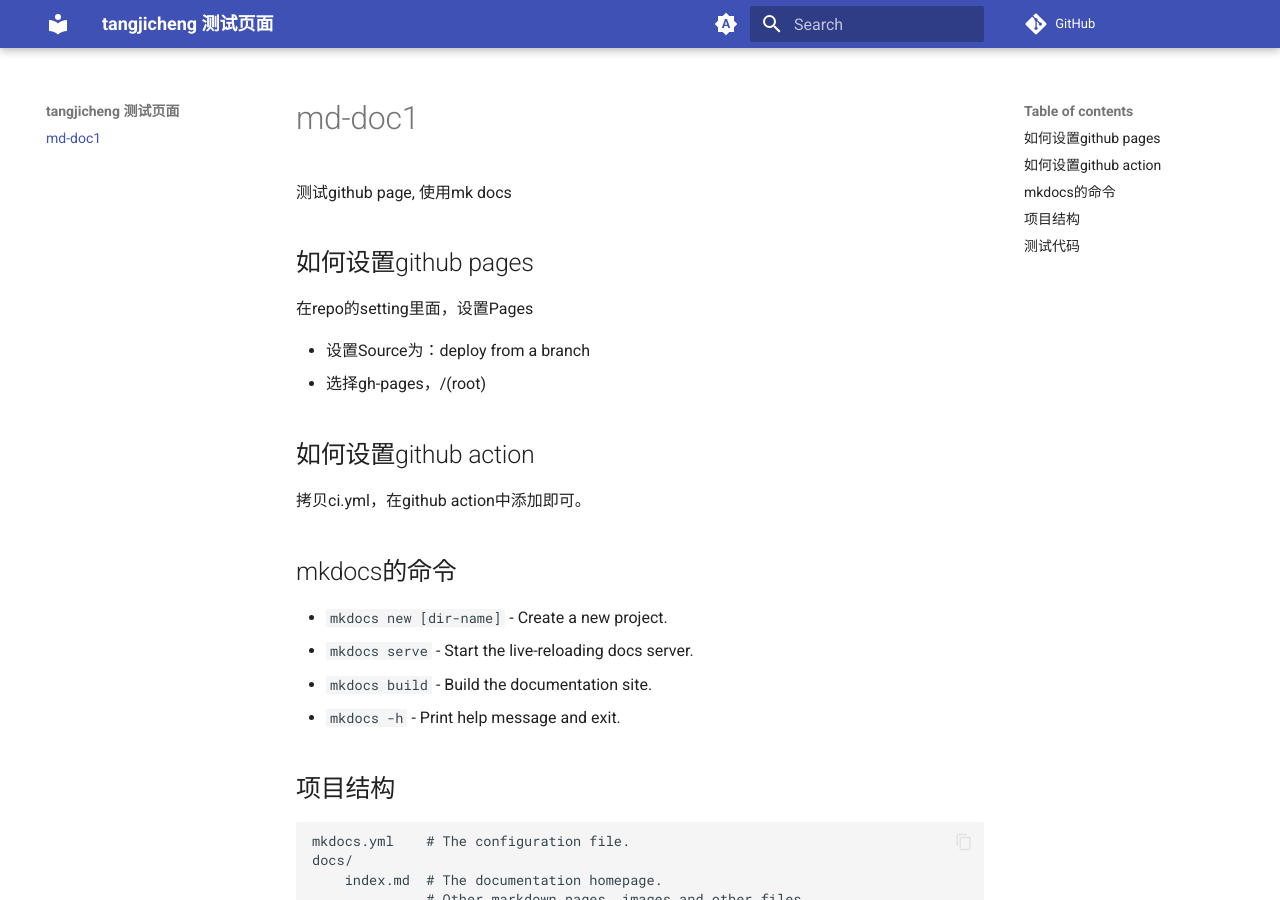
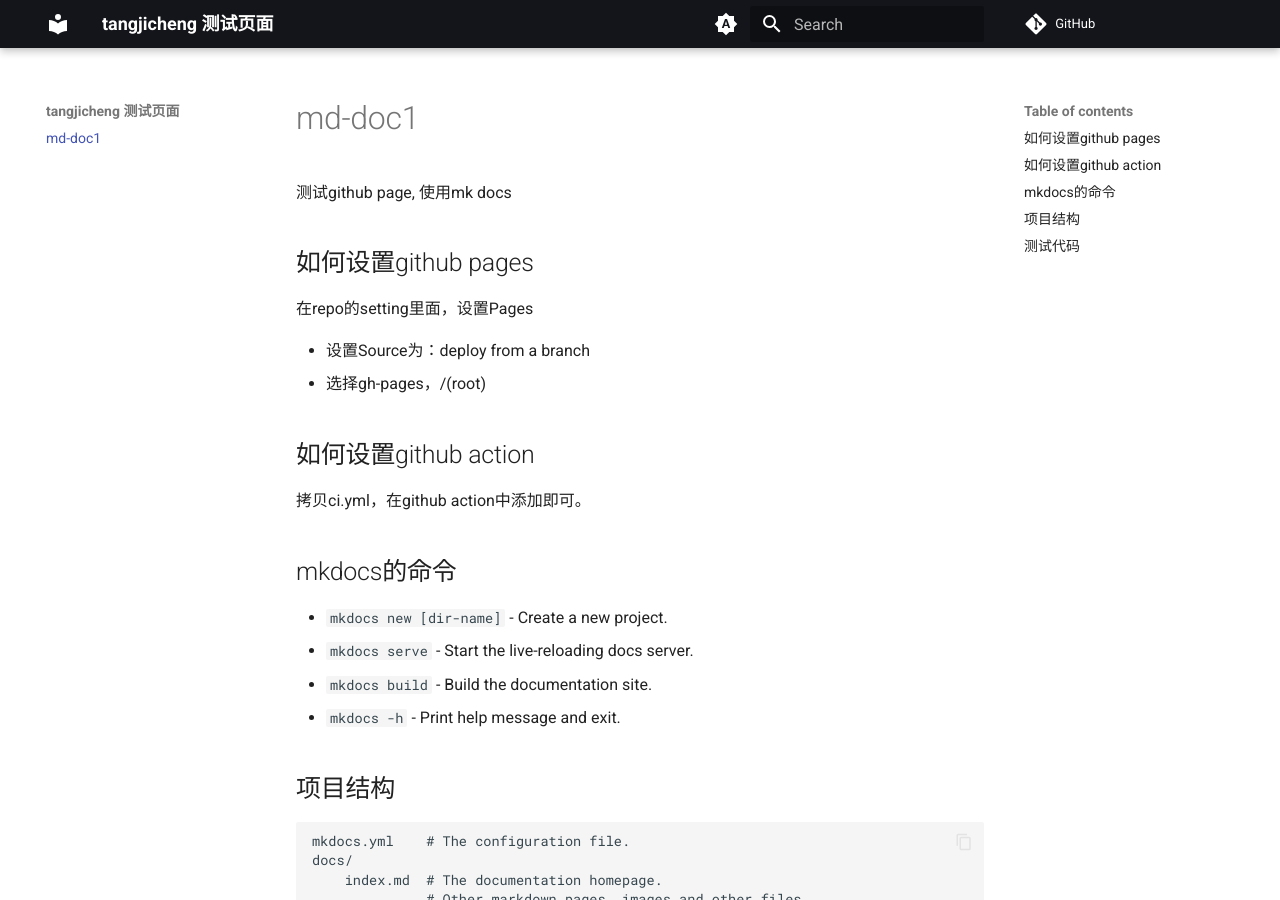
Before and after one commit to tangjicheng1/md-doc1, an MkDocs documentation site: the page built from docs/index.md, in a window 1280 px wide and 900 px high. Built offline with MkDocs 1.6.1 and Material for MkDocs 9.7.7, drawn with Linux system fonts in a browser that asks for light colours; comment, search, counter and statistics services are not loaded.

Commit message:
test code 3

```diff
--- a/mkdocs.yml
+++ b/mkdocs.yml
@@ -17,12 +17,14 @@ theme:
   palette:
     # Palette toggle for automatic mode
     - media: "(prefers-color-scheme)"
+      primary: black
       toggle:
         icon: material/brightness-auto
         name: Switch to light mode
 
     # Palette toggle for light mode
     - media: "(prefers-color-scheme: light)"
+      primary: black
       scheme: default
       toggle:
         icon: material/brightness-7
@@ -30,6 +32,7 @@ theme:
 
     # Palette toggle for dark mode
     - media: "(prefers-color-scheme: dark)"
+      primary: black
       scheme: slate
       toggle:
         icon: material/brightness-4
```
